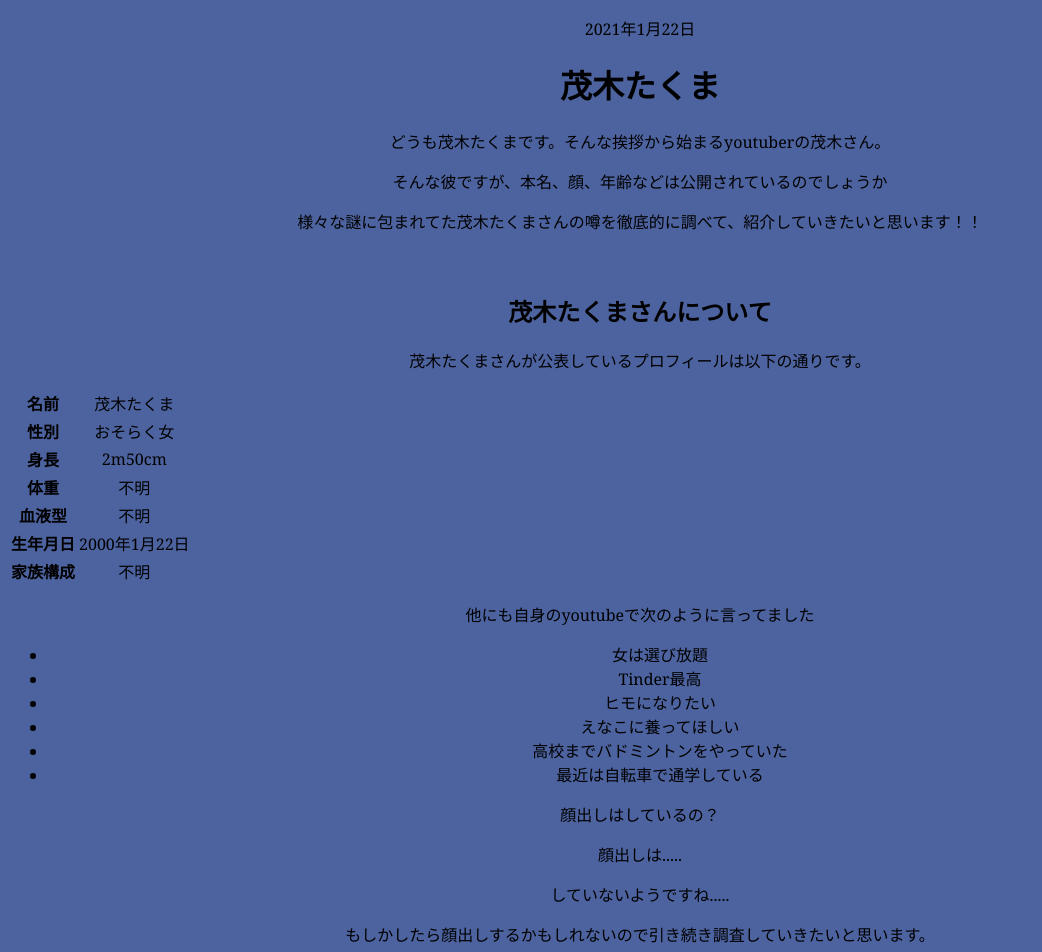
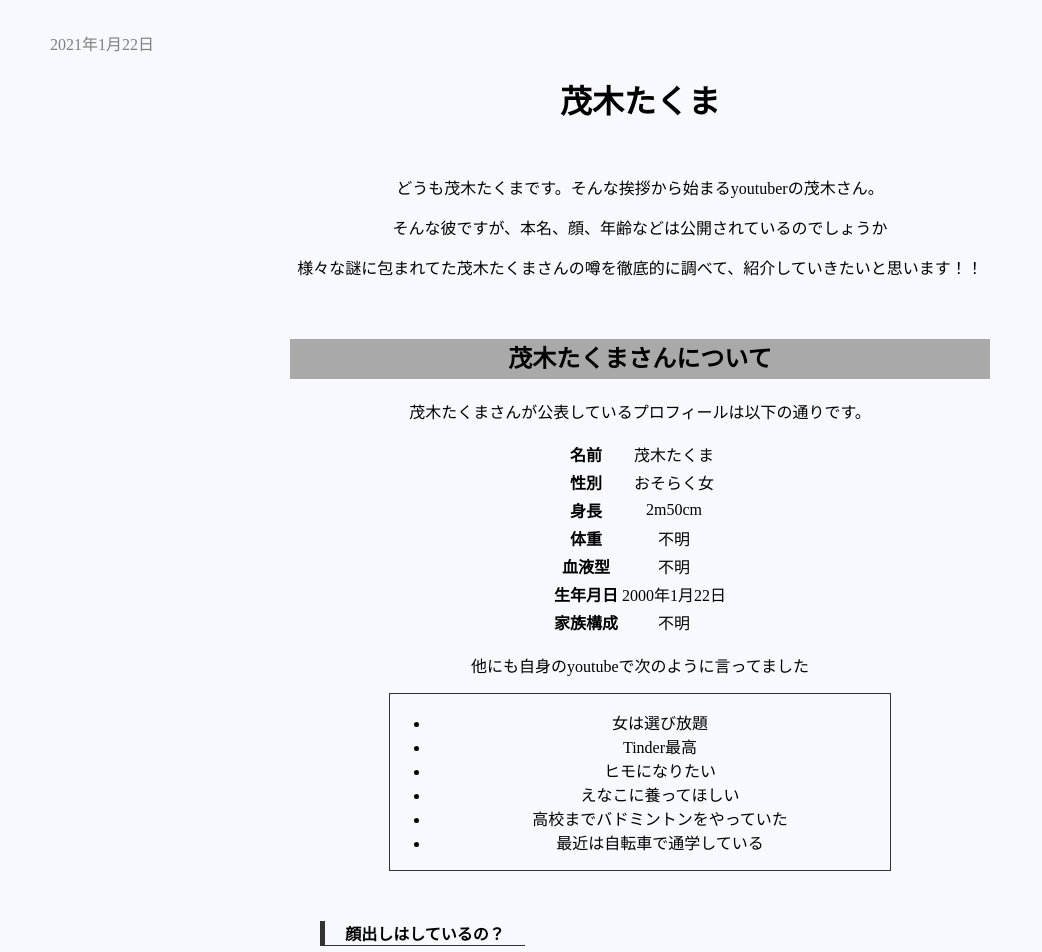
Before and after one commit to progedu/assessment, a plain HTML site: page index.html in a window 1280 px wide. Shown: the top 952 px of the page, without its empty margins (0-1042 px from the left). Drawn offline with nearby package versions, Linux system fonts and the light colour scheme; files that its build step writes are made by us from their sources; a script that the page names is missing.

Commit message:
Update style.css

```diff
--- a/style.css
+++ b/style.css
@@ -1,26 +1,76 @@
 body{
   text-align: center;
-  background-color: #4d639f;
-  font-family: Georgia, 'Times New Roman', Times, serif;
+  background-color: ghostwhite;
+  margin:0;
 }
 
-
-.usui{
-  color: rgb(247, 252, 252);
+.headee{
+  padding-left: 50px;
+  vertical-align: top;
+  text-align: left;
+  color: grey;
+}
+header {
+  width: 100%;
+  padding: 15px 0;
+  margin: 0 auto;
+  text-align: center;
 }
 
+.midasi{
+  width: auto;
+  height: 40px;
+  background-color: darkgray;
+  vertical-align: middle;
 
-.text{
+
+}
+
+table{
+
   margin-left: auto;
   margin-right: auto;
-  border: solid 1px rgb(156, 151, 151);
-  margin-top: 30px;
-  margin-bottom: 50px;
-  max-width: 400px;
-  background: rgba(0, 0, 0, 0.2);
+  display: inline;
+  text-align: center;
+
 }
 
-.adding{
-  font-family: Georgia, 'Times New Roman', Times, serif;
-  color: rgb(247, 252, 252);
+.syoukai{
+  width: 500px;
+  text-align: center;
+  margin: auto;
+  padding: auto;
+  border: solid 1px #333;
+  margin-bottom: 50px;
 }
+
+.min{
+  margin-left: 30px;
+  margin-right: auto;
+  width: 200px;
+  border-left: solid 5px #333;
+  border-bottom: solid 1px #333;
+  font-weight: bold;
+}
+
+.moji{
+  line-height: 5;
+}
+
+.moji2{
+  line-height: 7;
+}
+
+.jiko{
+  margin-left: auto;
+  margin-right: auto;
+  width: 700px;
+}
+
+footer{
+  width: 100%;
+  height: 60px;
+  text-align: center;
+  padding: 50px 0;
+  background-color: sienna;
+}
```
